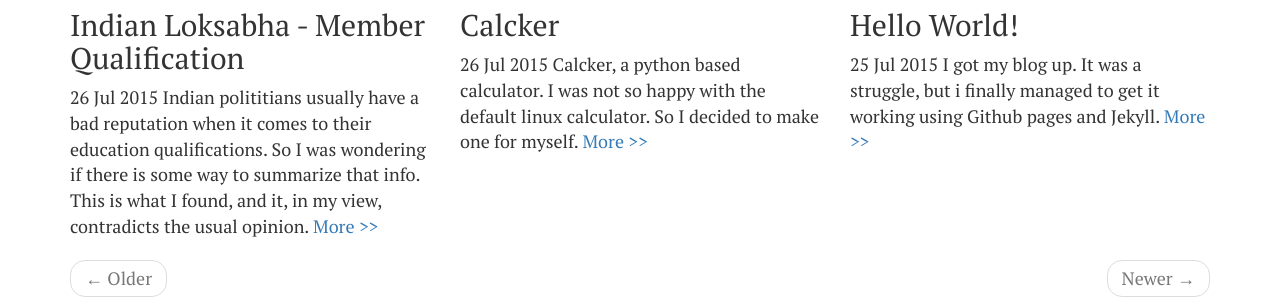
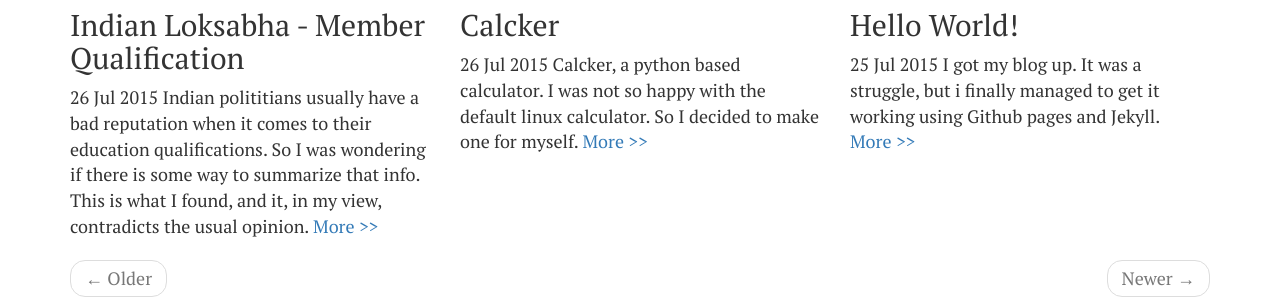
Before and after one commit to idling-mind/idling-mind.github.io, a Jekyll site: the page built from index.html, in a window 1280 px wide. Shown: the part 422-722 px from the top of the page. Built offline with Jekyll 4.4.1, drawn with Linux system fonts in a browser that asks for light colours; nearby versions of some CDN libraries; the list of posts is cut into pages by our own code.

Commit message:
Update theme.css
inline-block for more

```diff
--- a/public/css/theme.css
+++ b/public/css/theme.css
@@ -19,7 +19,9 @@ body {
   height: 100px;
   background-color: #f5f5f5;
 }
-
+.post-more{
+  display:inline-block;
+}
 
 /* Custom page CSS
 -------------------------------------------------- */
```
